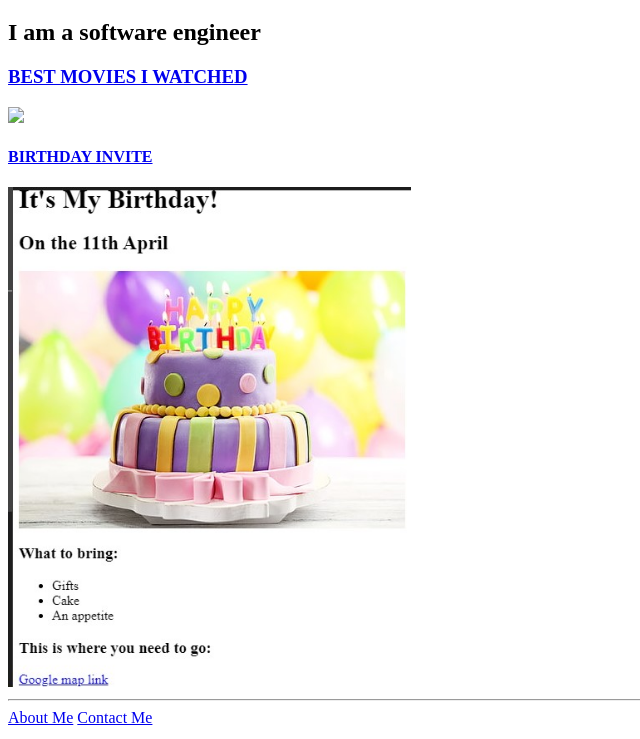
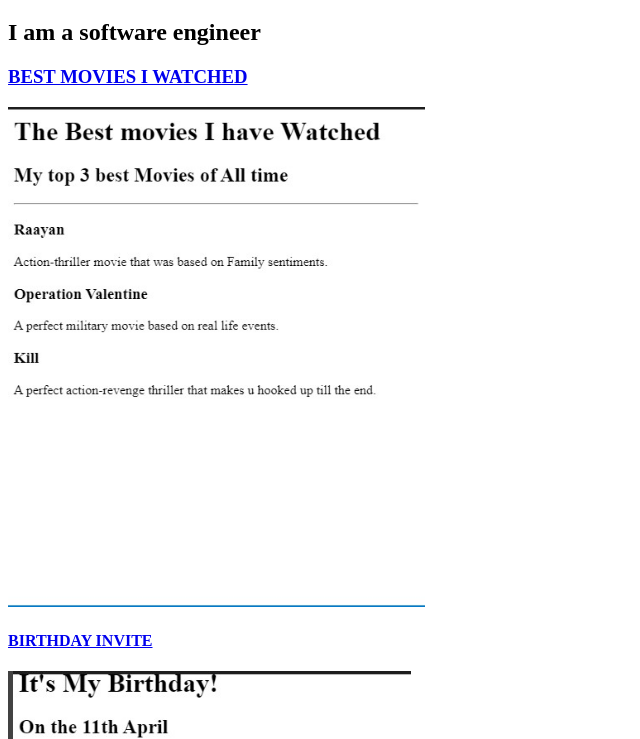
Before and after one commit to aish2121/html-2, a plain HTML site: page index.html in a window 1280 px wide. Shown: the part 61-800 px from the top of the page, without its empty margins (0-640 px from the left). Drawn offline with Linux system fonts and the light colour scheme.

Commit message:
Update index.html

```diff
--- a/index.html
+++ b/index.html
@@ -9,7 +9,7 @@
         <h1> AISHWARYA'S PORTFOLIO</h1>
         <H2>I am a software engineer</H2>
 <h3><a href="./public/movie-ranking.html">BEST MOVIES I WATCHED</a></h3>
-<img src="./assets/movies i watched.jpg" height="500" >
+<img src="movies i watched.jpg" height="500" >
         <h4><a href="./public/birthday-invite.html">BIRTHDAY INVITE</a></h4>
         <img src="birthday.jpg" height="500">
         <hr/>
```
